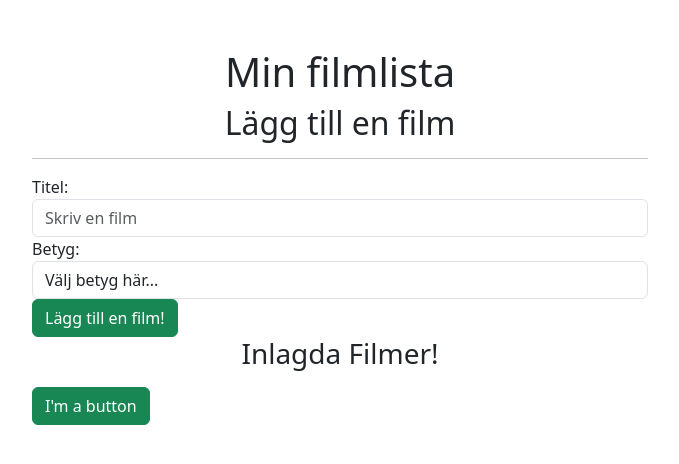
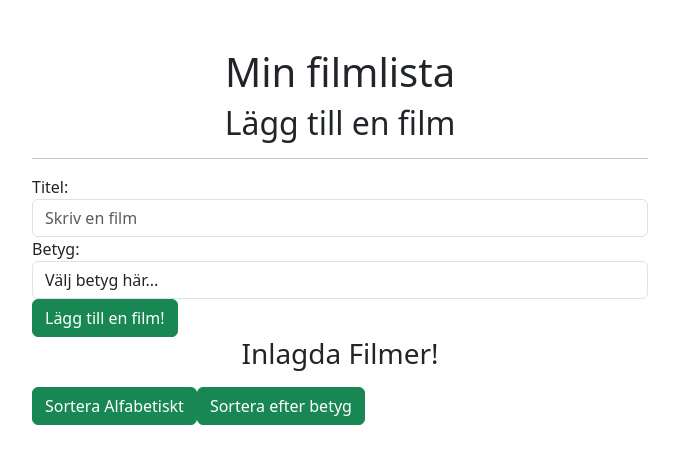
Before and after one commit to inessuhonjic/inl-6, a Next.js app in the folder inl-6/: page / in a window 1280 px wide. Shown: the top 464 px of the page, without its empty margins (300-979 px from the left). Built offline with nearby package versions, Linux system fonts and the light colour scheme.

Commit message:
sortering fungerar!!!!!!!!!!!!! med både alfabet och betyg!

```diff
--- a/inl-6/src/app/page.js
+++ b/inl-6/src/app/page.js
@@ -30,10 +30,6 @@ export default function Home() {
     } else {
       alert("Ojdå, fyll i alla fält!")
     }
-
-
-
-
   };
 
   const handleRemoveMovie = (index) => {
@@ -42,7 +38,28 @@ export default function Home() {
     setMovies(updatedMovies);
   };
 
+  const sortByABC = () => {
+    const sorted = [...movies].sort((a,b) => {
+    let titleA = a.title.toUpperCase();
+    let titleB = b.title.toUpperCase();
 
+    if (titleA < titleB){
+      return -1;
+    }
+    if (titleA > titleB) {
+      return 1;
+    }
+    return 0;
+  });
+  setMovies(sorted);
+  };
+
+
+
+   const sortByRating= () => {
+    const sorted = [...movies].sort((a,b) => b.rating - a.rating);
+    setMovies(sorted);
+  };
   return (
     <div className="container mt-5 w-50">
       <h1 className="text-center">Min filmlista</h1>
@@ -56,7 +73,8 @@ export default function Home() {
       onAddMovie={handleAddMovie}
       />
         <MovieList movies={movies} onRemoveMovie={handleRemoveMovie} />
-        <Button text="I'm a button" onClick={() => {alert("Clicked!")}} />
+        <Button text="Sortera Alfabetiskt" onClick={sortByABC} />
+        <Button text="Sortera efter betyg" onClick={sortByRating} />
 
 
 
```
